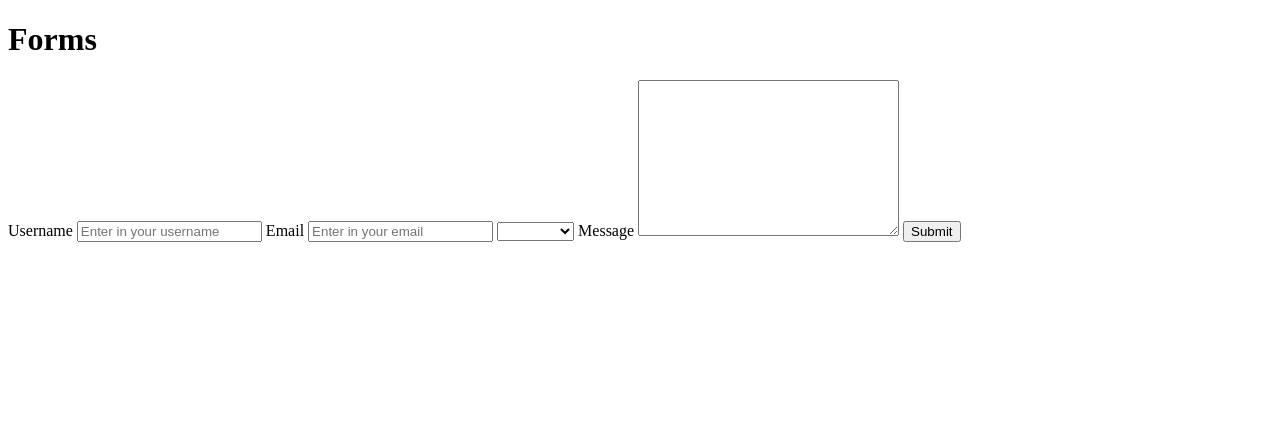
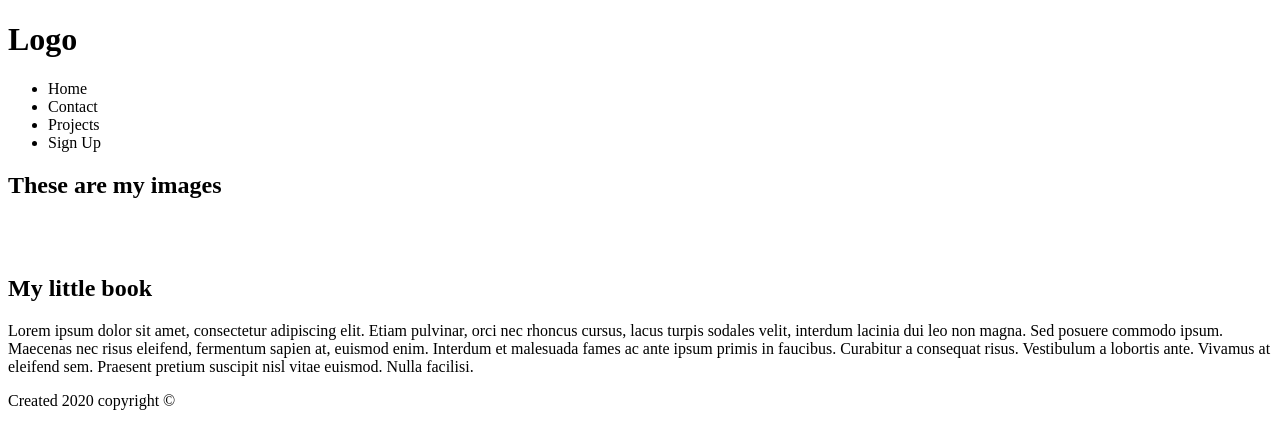
Before and after one commit to mevorahde/DevelopedByEd_HTML_Course, a plain HTML site: page HTML_CSS_Course/HTML Basics/index.html in a window 1280 px wide. Drawn offline with Linux system fonts and the light colour scheme.

Commit message:
Finished the HTML section of the class

```diff
--- a/HTML_CSS_Course/HTML Basics/index.html
+++ b/HTML_CSS_Course/HTML Basics/index.html
@@ -9,37 +9,46 @@
     <meta name="viewport" content="width=device-width, initial-scale=1" />
   </head>
   <body>
-    <h1>Forms</h1>
-    <form autocomplete="off">
-      <label for="user">Username</label>
-      <input
-        maxlength="16"
-        minlength="6"
-        name="user"
-        type="text"
-        id="user"
-        placeholder="Enter in your username"
-      />
-      <label>Email</label>
-      <input
-        autocomplete="off"
-        type="email"
-        placeholder="Enter in your email"
-      />
-      <select name="products" id="product">
-        <option value=""></option>
-        <option value="Macbook 2018">Macbook</option>
-        <option value="iPhone 11">iPhone</option>
-      </select>
-      <label for="message">Message</label>
-      <textarea
-        required
-        name="message"
-        id="message"
-        cols="30"
-        rows="10"
-      ></textarea>
-      <button type="submit">Submit</button>
-    </form>
+    <header>
+      <h1 id="logo">Logo</h1>
+      <nav>
+        <ul>
+          <li>Home</li>
+          <li>Contact</li>
+          <li>Projects</li>
+          <li>Sign Up</li>
+        </ul>
+      </nav>
+    </header>
+    <main>
+      <section>
+        <h2>These are my images</h2>
+        <div class="black">
+          <img src="" alt="" />
+          <img src="" alt="" />
+        </div>
+        <div class="Red">
+          <img src="" alt="" />
+          <img src="" alt="" />
+        </div>
+      </section>
+
+      <article>
+        <h2>My little book</h2>
+        <p>
+          Lorem ipsum dolor sit amet, consectetur adipiscing elit. Etiam
+          pulvinar, orci nec rhoncus cursus, lacus turpis sodales velit,
+          interdum lacinia dui leo non magna. Sed posuere commodo ipsum.
+          Maecenas nec risus eleifend, fermentum sapien at, euismod enim.
+          Interdum et malesuada fames ac ante ipsum primis in faucibus.
+          Curabitur a consequat risus. Vestibulum a lobortis ante. Vivamus at
+          eleifend sem. Praesent pretium suscipit nisl vitae euismod. Nulla
+          facilisi.
+        </p>
+      </article>
+    </main>
+    <footer>
+      <p>Created 2020 copyright &copy;</p>
+    </footer>
   </body>
 </html>
```
